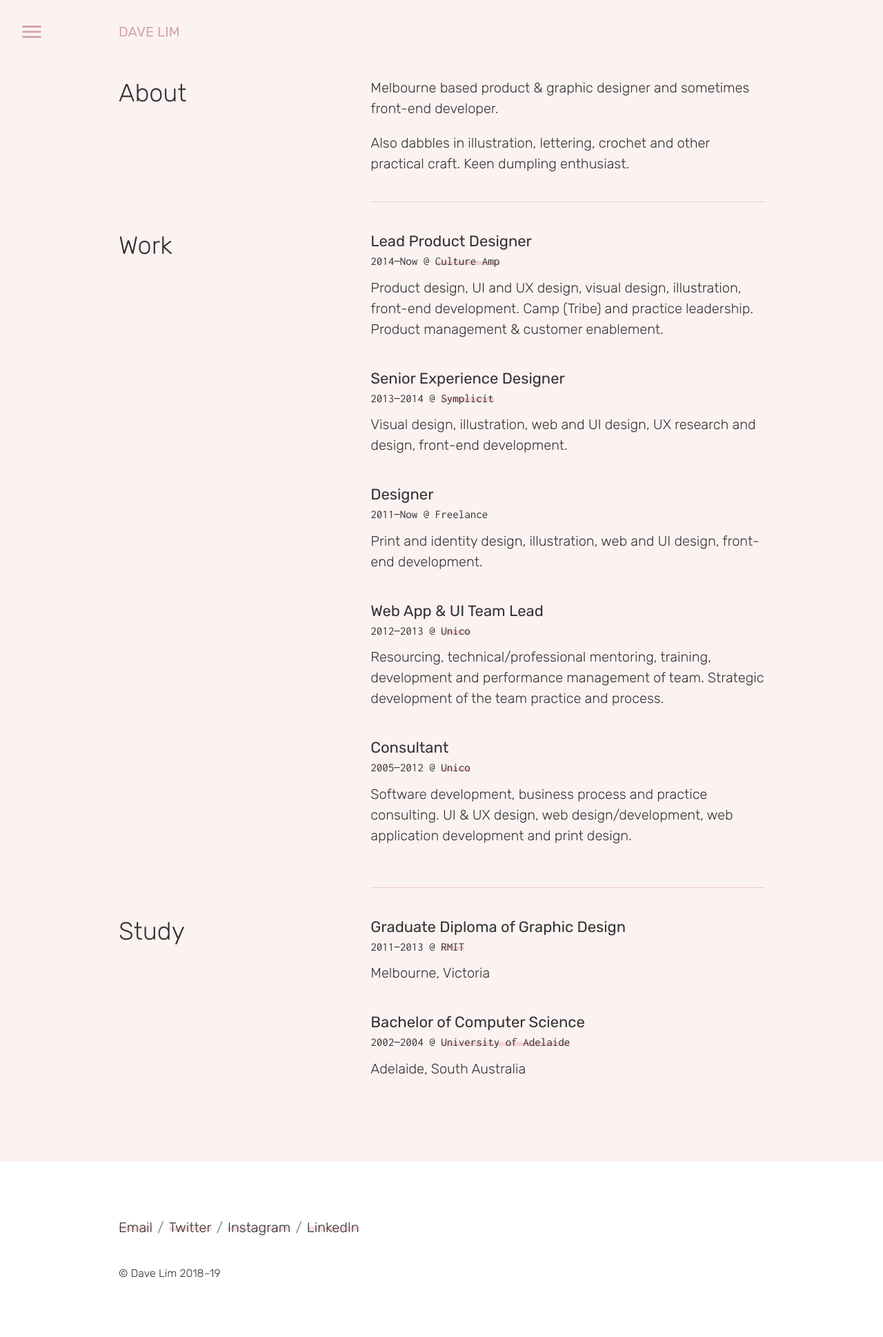
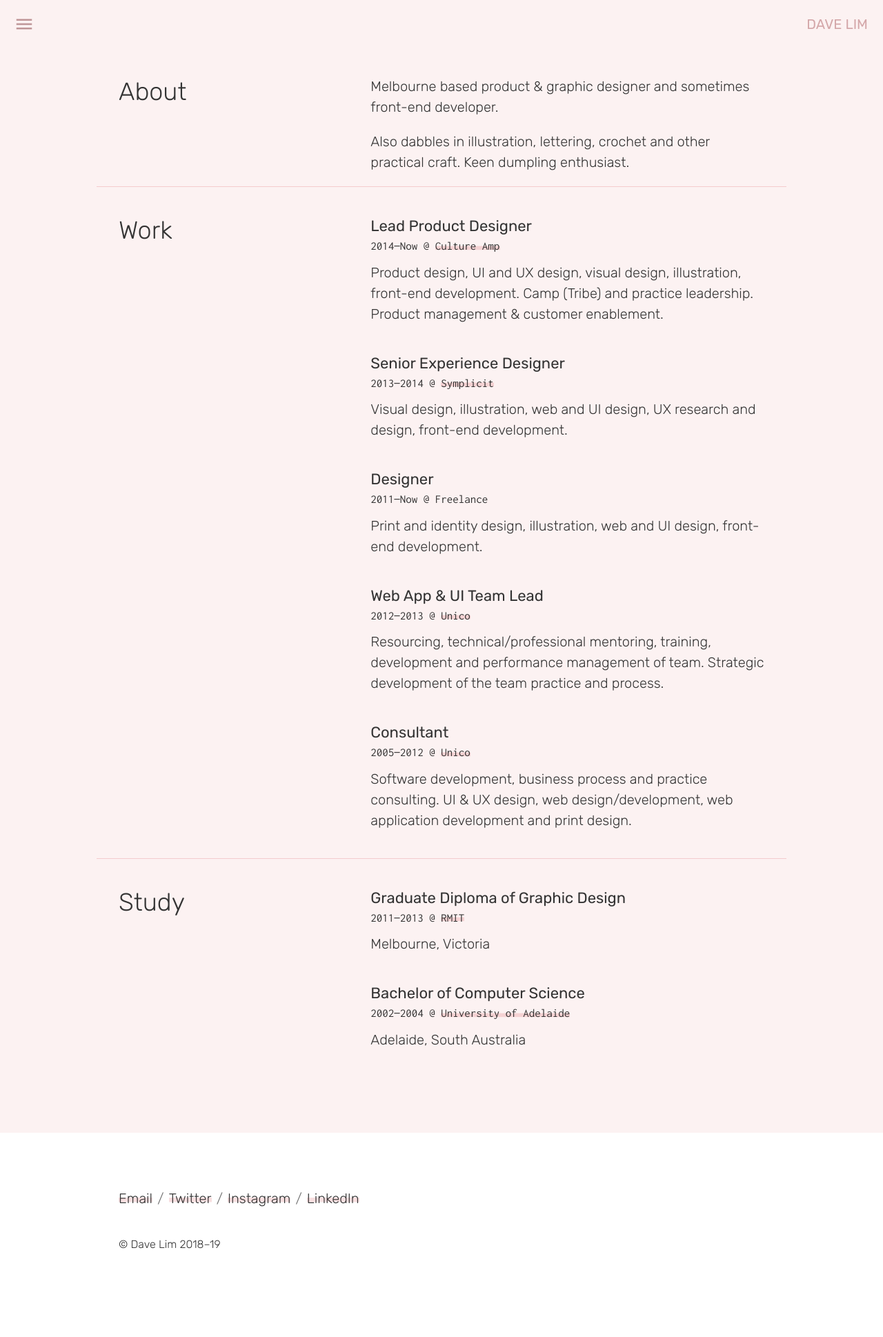
Before and after one commit to dlimiter/dlimiter.github.io, a Jekyll site: the page built from about.html, in a window 1280 px wide. Shown: the whole page at 69% size. Built offline with Jekyll 4.4.1, drawn with Linux system fonts in a browser that asks for light colours; after the commit the page ends 1896 px from its top, so only the background shows below that.

Commit message:
Adjusts titlebar layout

```diff
--- a/_includes/nav.html
+++ b/_includes/nav.html
@@ -1,6 +1,6 @@
 <nav id="nav" role="navigation">
   <a class="nav__toggle" id="nav__close" href="#top">
-    <i class="material-icons md-36">
+    <i class="material-icons md-30">
       close
     </i>
   </a>
--- a/_includes/titlebar.html
+++ b/_includes/titlebar.html
@@ -1,19 +1,14 @@
+
+<section class="titlebar">
   <div class="controls">
     <a href='#' id="nav__toggle" class="nav__toggle">
-    <i class="material-icons md-36">
+      <i class="material-icons md-30">
         menu
       </i>
     </a>
   </div>
-<section class="titlebar">
-  <div class="container -titlebar">
-    <div class="logo">
-      {% if include.loc == "/" %}
-        <span class="nav__logo">Dave Lim</span>
-      {% else %}
+  <div></div>
+  <div id="logo" class="logo">
     <a href="/" class="nav__logo" >Dave Lim</a>
-      {% endif %}
   </div>
-  </div>
-
 </section>
--- a/about.html
+++ b/about.html
@@ -2,11 +2,12 @@
 title: About
 layout: default
 ---
-<div class="container recipe">
+
+<div class="container recipe section-divider">
   <div class="recipe__title">
     <h1>{{ page.title }}</h1>
   </div>
-    <div class="section-divider">
+  <div class="">
     <p class="">
       Melbourne based product &amp; graphic designer and sometimes front-end developer.
     </p>
@@ -16,13 +17,12 @@ layout: default
   </div>
 </div>
 
-<div class="container recipe">
+<div class="container recipe section-divider">
   <div class="recipe__title">
     <h1>Work</h1>
   </div>
 
   <div class="">
-    <div class="section-divider">
 
     {% include resumeitem.html
       date = "2014&mdash;Now"
@@ -56,8 +56,6 @@ layout: default
       description = "Software development, business process and practice consulting.
         UI & UX design, web design/development, web application development and print design."
     %}
-
-    </div>
   </div>
 </div>
 <div class="container recipe">
--- a/css/style.scss
+++ b/css/style.scss
@@ -8,6 +8,7 @@
 @import url('https://fonts.googleapis.com/css?family=Rubik:300,300i,400,400i&display=swap');
 .material-icons.md-18 { font-size: 18px; }
 .material-icons.md-24 { font-size: 24px; }
+.material-icons.md-30 { font-size: 30px; }
 .material-icons.md-36 { font-size: 36px; }
 .material-icons.md-48 { font-size: 48px; }
 
@@ -201,7 +202,7 @@ h3, .h3 {
 
 .container {
   max-width: 50em;
-  margin: auto;
+  margin: 0 auto;
   padding: 0 32px;
   display: grid;
   grid-column-gap:80px;
@@ -229,11 +230,8 @@ h3, .h3 {
       grid-template-columns: 2fr 1fr;
     }
   }
-  &.-titlebar {
-    grid-template-columns: 1fr;
-    @media only screen and (min-width: 80em) {
-      grid-template-columns: 4fr 1fr;
-    }
+  &.section-divider {
+    margin-bottom: 2em;
   }
   &.recipe {
     @media only screen and (min-width: 80em) {
@@ -241,7 +239,7 @@ h3, .h3 {
     }
     .recipe__title {
       @media only screen and (min-width: 80em) {
-        margin-bottom: 6rem;
+        margin-bottom: 4rem;
         h1 {
           margin-top: 0;
         }
@@ -263,10 +261,10 @@ h3, .h3 {
 }
 
 .titlebar {
-  grid-template-columns: 1fr;
+  display: grid;
+  grid-template-columns: 1fr auto 1fr ;
   text-align: right;
-  line-height: 2.1;
-  margin-bottom: 1rem;
+  margin-bottom: 2rem;
   @media only screen and (min-width: 80em) {
     text-align: left;
   }
@@ -274,14 +272,11 @@ h3, .h3 {
 
 .nav__logo {
   font-size: 1rem;
-  // @extend .mono;
   text-transform: uppercase;
   font-weight: 400;
-  line-height: 4.6;
   display: inline-block;
-  //padding: 0 2rem;
+  padding: 1rem 1.1rem;
   @media only screen and (min-width: 70em) {
-    padding: 0;
     margin: 0;
   }
 }
@@ -337,11 +332,12 @@ h3, .h3 {
   }
 }
 
-#nav__toggle {
-  position: absolute;
-  top: 8px;
-  left: 8px;
+#nav__toggle, #logo {
   transition: all .3s ease;
+}
+
+.logo {
+  text-align: right;
 }
 
 /* Off Canvas Navigation */
@@ -399,21 +395,20 @@ a.nav__item {
   .recipe__details {
     @extend .section-divider;
   }
-
-  .recipe__footer {
-    margin-top: 2rem;
-  }
 }
 
 .cooksnote {
   margin: 2rem 0 3rem;
-  $col: tint($pink, 88%);
-  background: $col;
-  color: shade($pink, 40%);
-  outline: 1rem solid $col;
+  $col: tint($pink, 70%);
+  // background: $col;
+  //border-left: 7px solid tint($pink, 30%);
+  border-radius: 5px;
+  color: shade($pink, 30%);
+  // outline: 1rem solid $col;
   position: relative;
-  z-index: -1;
+  // z-index: -1; Why did I do this?
   padding-top: 1rem;
+
   &:before {
     content: "Cooks note";
     position: absolute;
```
Also changed, not shown: _layouts/recipe.html (+6 -4 lines). Lines whose indentation alone changed are shown as unchanged.
